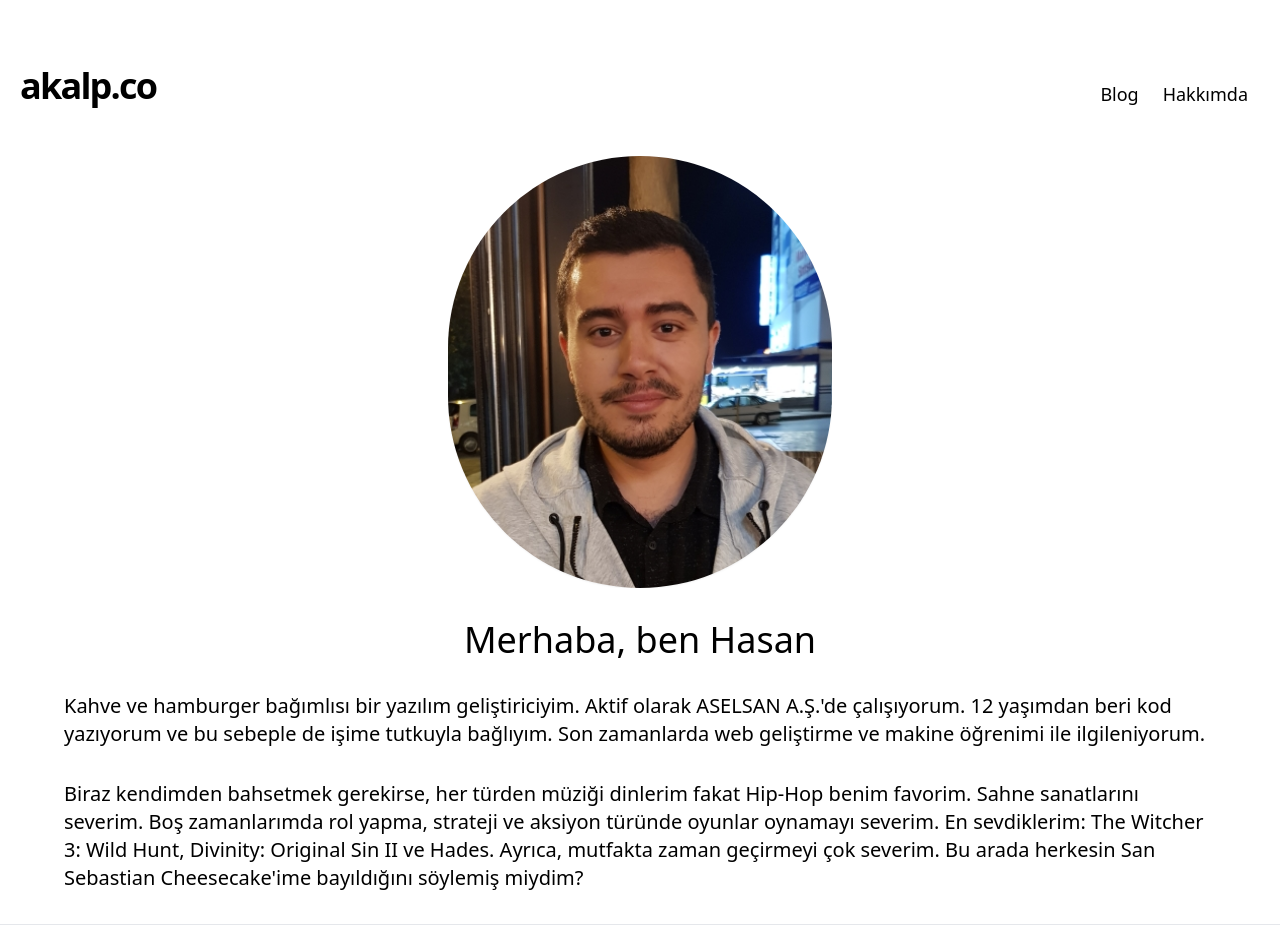
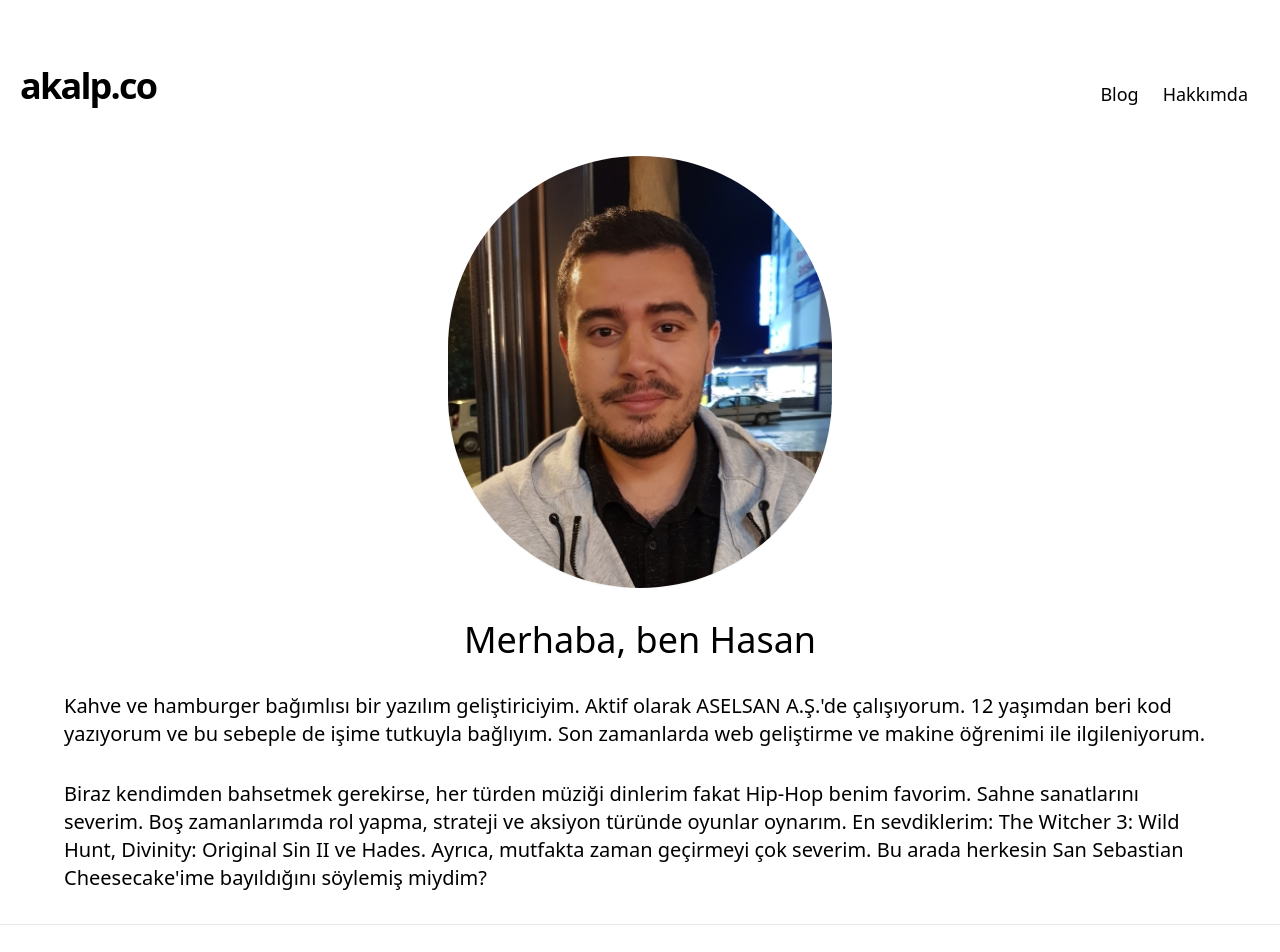
Before and after one commit to akalp/akalpco, a Next.js app: page /hakkimda in a window 1280 px wide. Shown: the top 952 px of the page. Built offline with nearby package versions, Linux system fonts and the light colour scheme.

Commit message:
update hakkimda.js

```diff
--- a/pages/hakkimda.js
+++ b/pages/hakkimda.js
@@ -35,7 +35,7 @@ export default function About() {
           {/* I listen to all kinds of music (especially Hip-Hop) and, I love theater. */}
           {/* I play role-playing, strategy, and action games in my spare time. The Witcher 3: Wild Hunt and Divinity: Original Sin II are my favorites. */}
           {/* In my opinion, I do wonders in the kitchen. By the way, did I say everyone loves my San Sebastian cheesecake? */}
-          Biraz kendimden bahsetmek gerekirse, her türden müziği dinlerim fakat Hip-Hop benim favorim. Sahne sanatlarını severim. Boş zamanlarımda rol yapma, strateji ve aksiyon türünde oyunlar oynamayı severim. En sevdiklerim: The Witcher 3: Wild Hunt, Divinity: Original Sin II ve Hades. Ayrıca, mutfakta zaman geçirmeyi çok severim. Bu arada herkesin San Sebastian Cheesecake&apos;ime bayıldığını söylemiş miydim?
+          Biraz kendimden bahsetmek gerekirse, her türden müziği dinlerim fakat Hip-Hop benim favorim. Sahne sanatlarını severim. Boş zamanlarımda rol yapma, strateji ve aksiyon türünde oyunlar oynarım. En sevdiklerim: The Witcher 3: Wild Hunt, Divinity: Original Sin II ve Hades. Ayrıca, mutfakta zaman geçirmeyi çok severim. Bu arada herkesin San Sebastian Cheesecake&apos;ime bayıldığını söylemiş miydim?
         </p>
 
       </Container>
```
